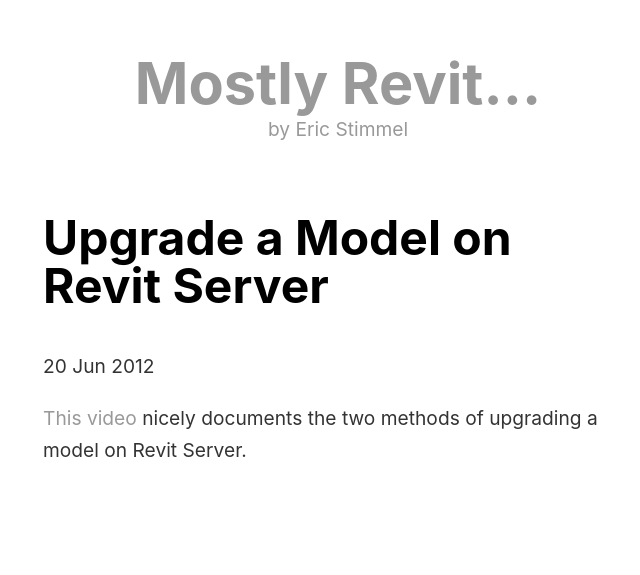
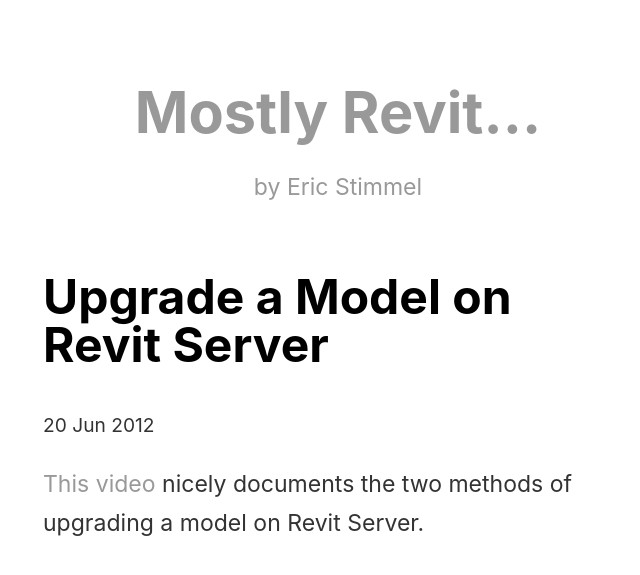
Before and after one commit to estimmel/mostly-revit-blog, a Jekyll site: the page built from _posts/2012-06-20-upgrade-revit-server-model.md, in a window 1280 px wide. Shown: the top 575 px of the page, without its empty margins (302-942 px from the left). Built offline with Jekyll 4.4.1, drawn with Linux system fonts in a browser that asks for light colours.

Commit message:
try again

```diff
--- a/css/main.css
+++ b/css/main.css
@@ -1,4 +1,4 @@
-body {
+body, span {
     width: 590px;
     margin: auto;
 	line-height: 1.7em;
@@ -42,7 +42,7 @@
 	position: relative;
 	top: -10px;
 }
-.post span {
+.post {
     width: 590px;
     margin: auto;
     margin-bottom: 75px;
```
